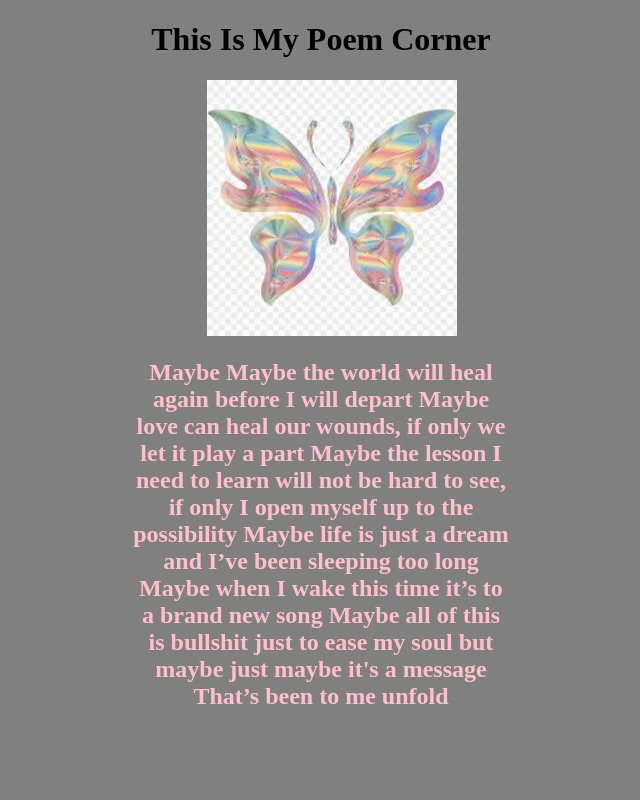
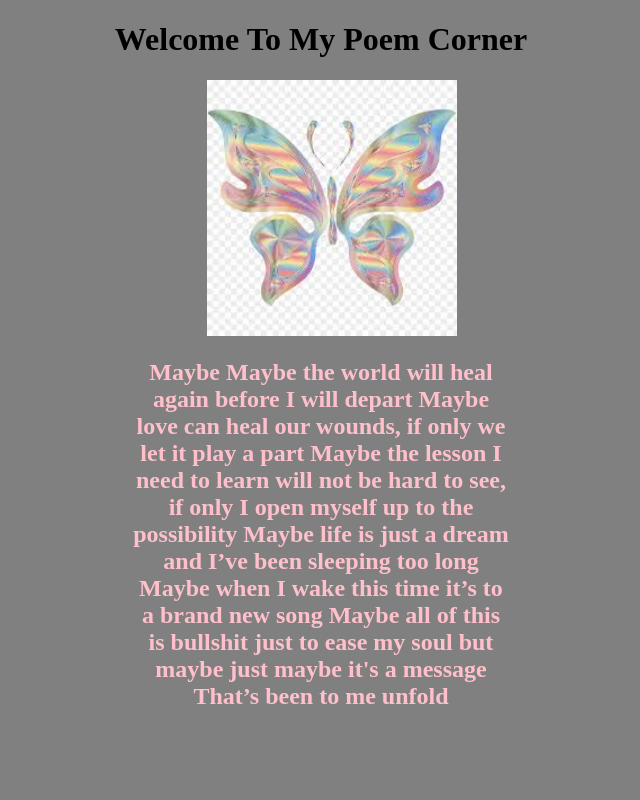
Before and after one commit to Roslynsm/emergentworks, a plain HTML site: page Poem.html in a window 1280 px wide. Shown: the top 800 px of the page, without its empty margins (319-959 px from the left). Drawn offline with Linux system fonts and the light colour scheme; a script that the page names is missing.

Commit message:
Update Poem.html

```diff
--- a/Poem.html
+++ b/Poem.html
@@ -6,7 +6,7 @@
 	<script type="text/javascript" src="homepage.js"></script>
 	</head>
 	<body>
-	<h1> This Is My Poem Corner</h1>
+	<h1> Welcome To My Poem Corner</h1>
 
 <img class= "butterfly" src="butterfly.jpg"/>
 
```
